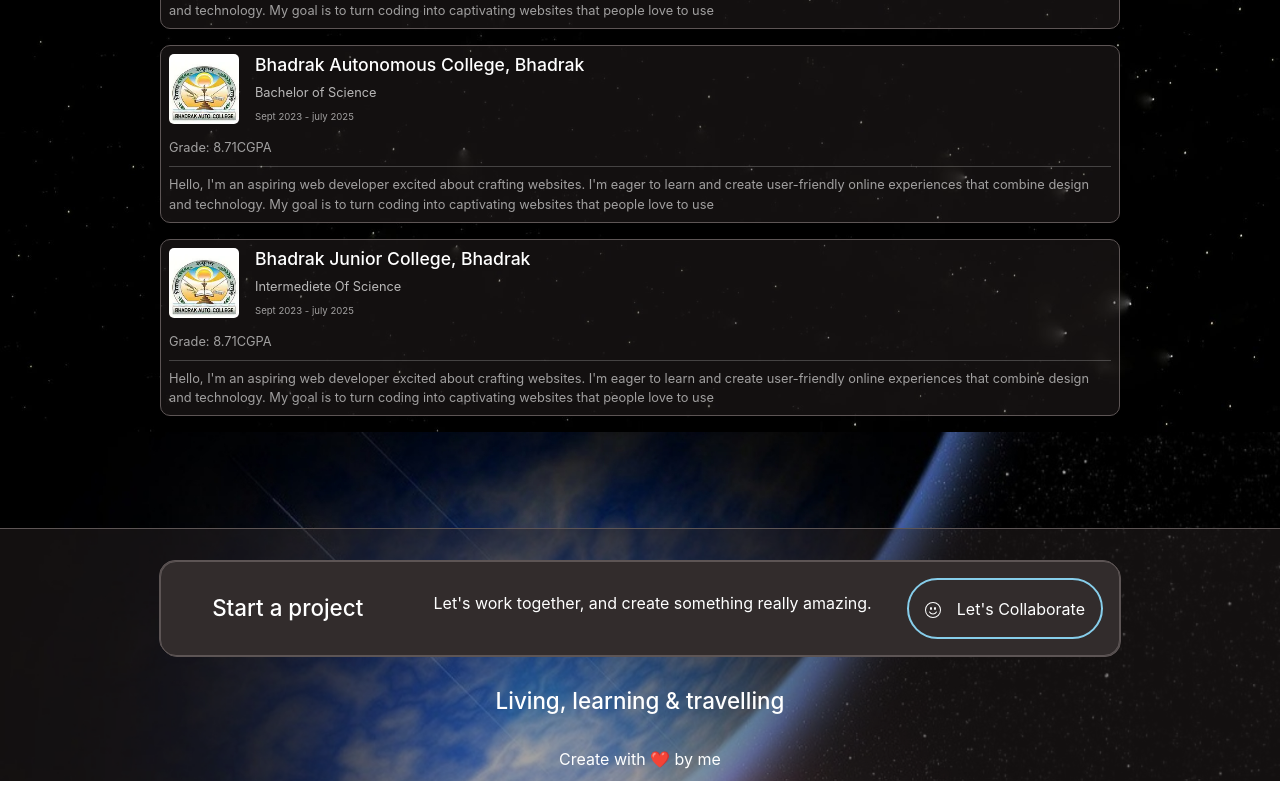
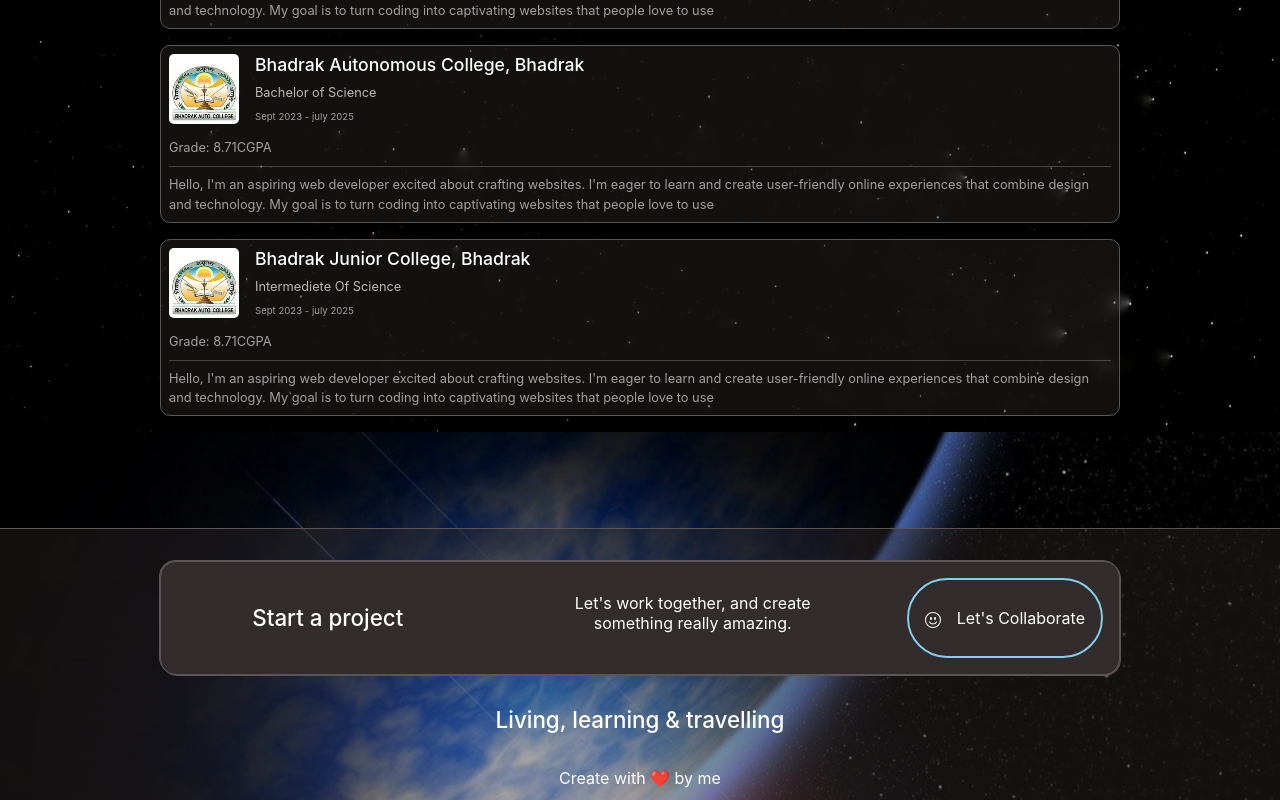
Before and after one commit to Youngswadhin/My-Portfolio, a React (Create React App) app: page / in a window 1280 px wide. Shown: the part 2310-3110 px from the top of the page. Built offline with nearby package versions, Linux system fonts and the light colour scheme.

Commit message:
update build

```diff
--- a/src/StyleSheet/Footer.css
+++ b/src/StyleSheet/Footer.css
@@ -36,7 +36,7 @@
         margin: auto;
     }
     .footer-head p{
-        max-width: 70%;
+        max-width: 30%;
         text-align: center;
         margin:1rem auto;
         line-height: 1.2rem;
```
